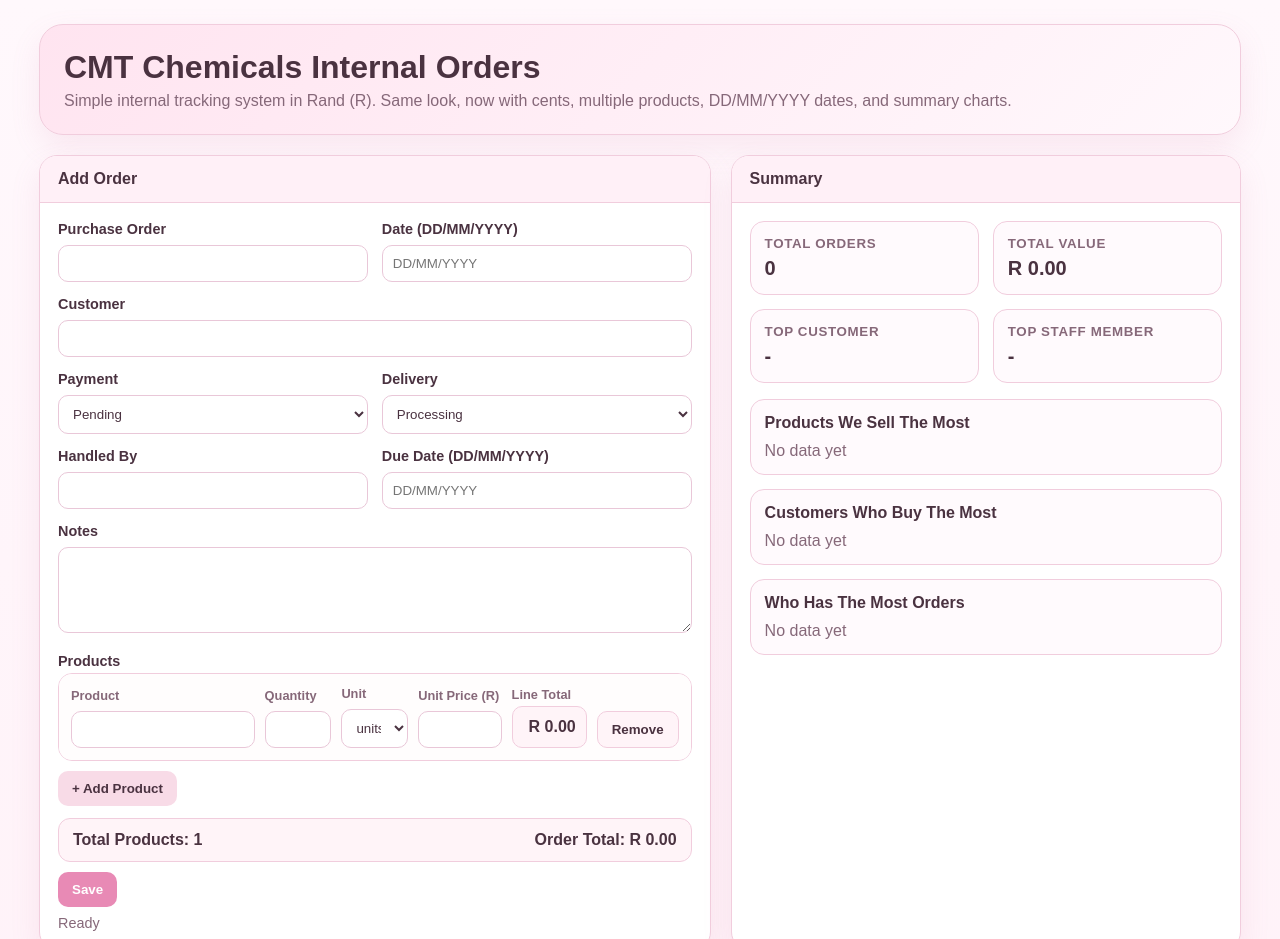
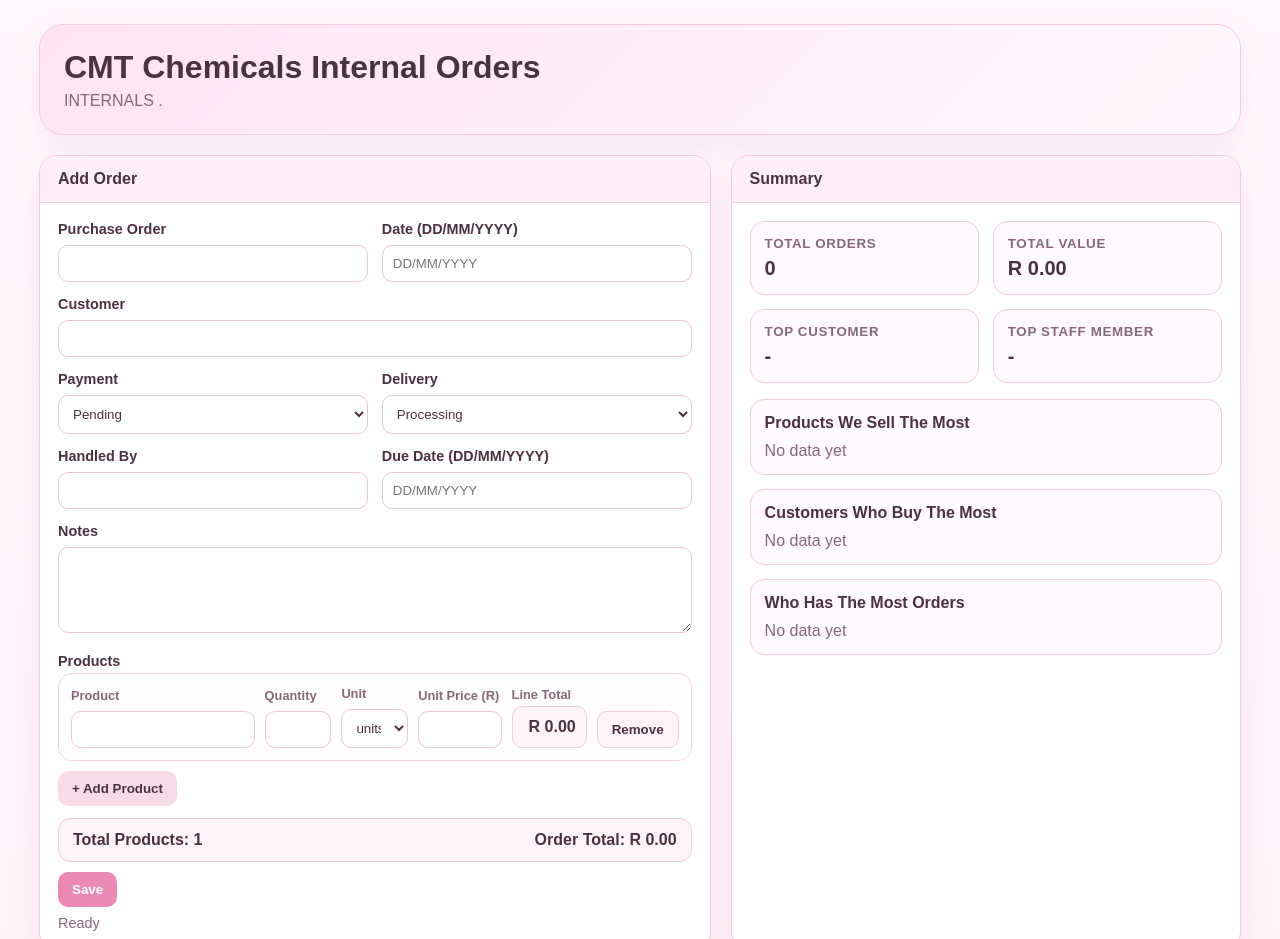
Before and after one commit to bianca1calitz-debug/CMT-ORDERS-INTERNALS3, a plain HTML site: page index.html in a window 1280 px wide. Shown: the top 939 px of the page. Drawn offline with Linux system fonts and the light colour scheme.

Commit message:
Update and rename CMT_Chemicals_Internal_Order_Website_v4.html to index.html

```diff
--- a/CMT_Chemicals_Internal_Order_Website_v4.html
+++ b/index.html
@@ -268,7 +268,7 @@
 
     <div class="hero">
       <h1>CMT Chemicals Internal Orders</h1>
-      <p>Simple internal tracking system in Rand (R). Same look, now with cents, multiple products, DD/MM/YYYY dates, and summary charts.</p>
+      <p> INTERNALS .</p>
     </div>
 
     <div class="grid">
```
